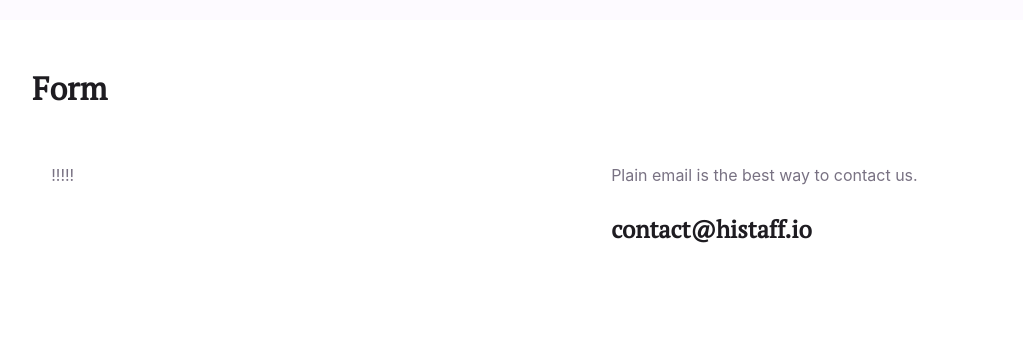
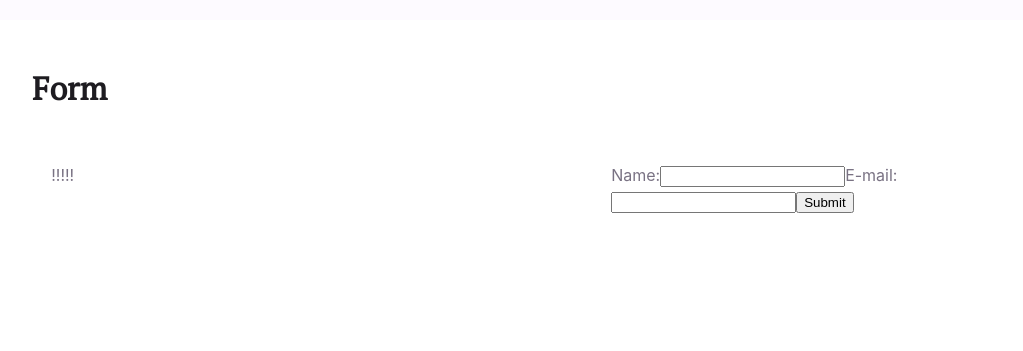
Before and after one commit to kastergarta/microlerning_app, a Gatsby site: page /form in a window 1280 px wide. Shown: the part 105-456 px from the top of the page, without its empty margins (128-1151 px from the left). Built offline with nearby package versions, Linux system fonts and the light colour scheme; Gatsby itself is replaced by a stand-in of ours.

Commit message:
sass styling form page

```diff
--- a/src/pages/form.js
+++ b/src/pages/form.js
@@ -19,8 +19,17 @@ const FormPage = () => (
 
                     <div className={"col-5"}>
                         <div className={"contact-items"}>
-                            <p>Plain email is the best way to contact us.</p>
-                            <h2>contact@histaff.io</h2>
+                         <form>
+                           <label>
+                             Name:
+                             <input type="text" name="name" />
+                           </label>
+                           <label>
+                             E-mail:
+                             <input type="text" name="email" />
+                           </label>
+                          <input type="submit" value="Submit" />
+                         </form>
                         </div>
                     </div>
                 </div>
```
